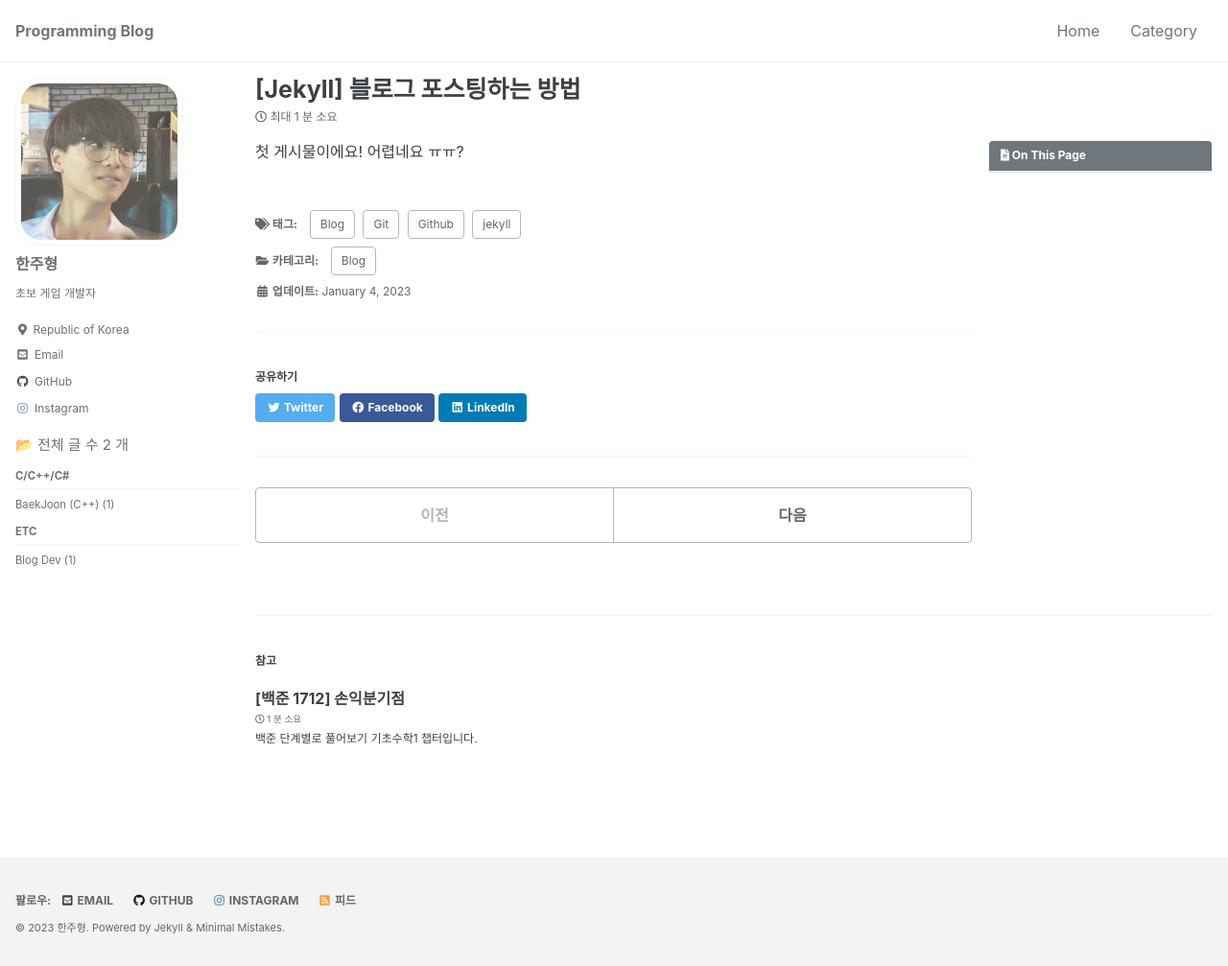
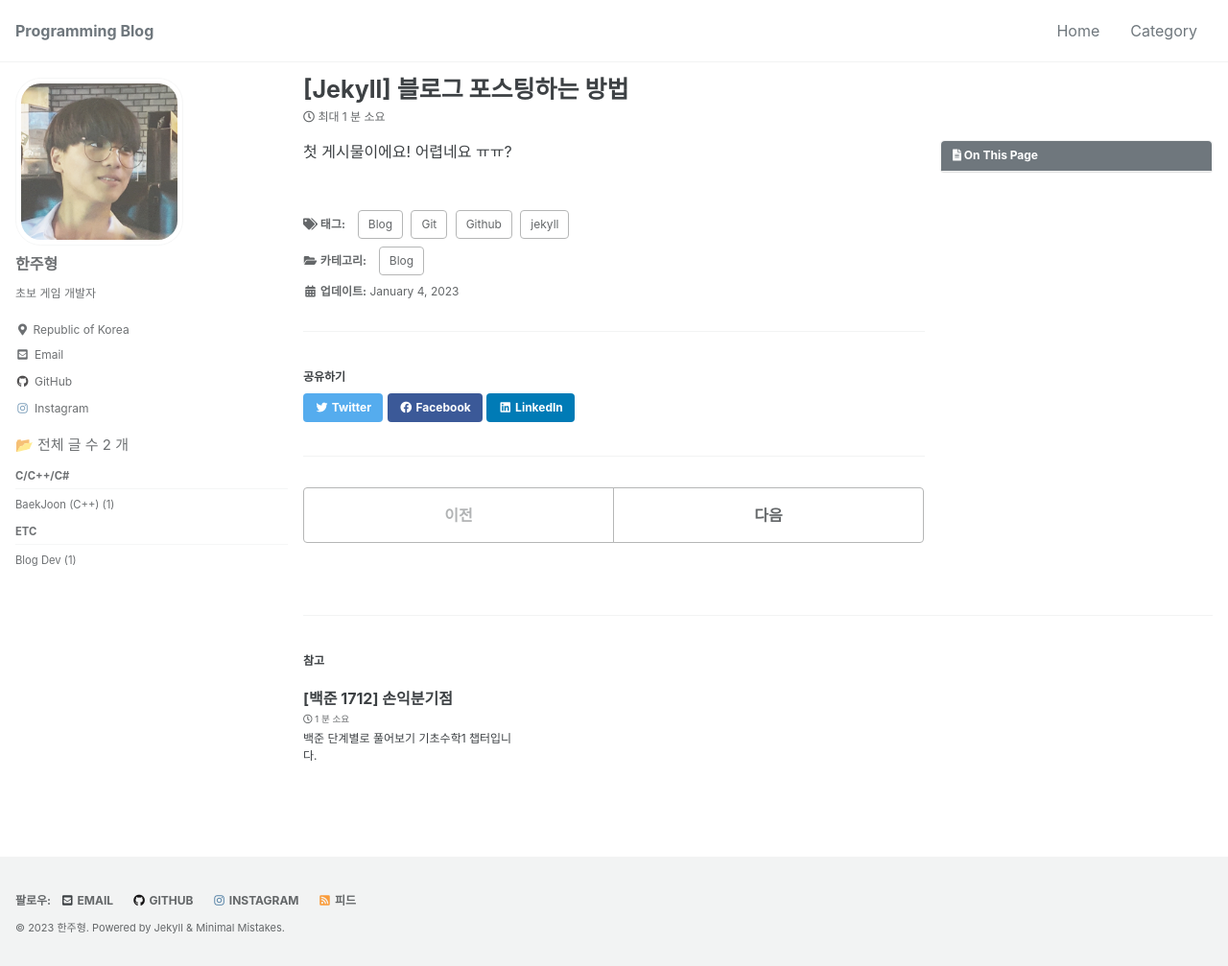
Before and after one commit to JuhyungHan/JuhyungHan.github.io, a Jekyll site: the page built from _posts/2023-01-04-First-post.md, in a window 1280 px wide and 1007 px high. Shown: the whole window at 96% size. Built offline with Jekyll 4.4.1, drawn with Linux system fonts in a browser that asks for light colours; cached includes are drawn as plain includes.

Commit message:
Update _variables.scss

```diff
--- a/_sass/minimal-mistakes/_variables.scss
+++ b/_sass/minimal-mistakes/_variables.scss
@@ -156,11 +156,8 @@ $max-width: $x-large !default;
    ========================================================================== */
 
 $right-sidebar-width-narrow: 200px !default;
-$right-sidebar-width: 250px !default;
-$right-sidebar-width-wide: 300px !default;
-//$right-sidebar-width-narrow: 200px !default;
-//$right-sidebar-width: 300px !default;
-//$right-sidebar-width-wide: 400px !default;
+$right-sidebar-width: 300px !default;
+$right-sidebar-width-wide: 400px !default;
 
 /*
    Other
```
